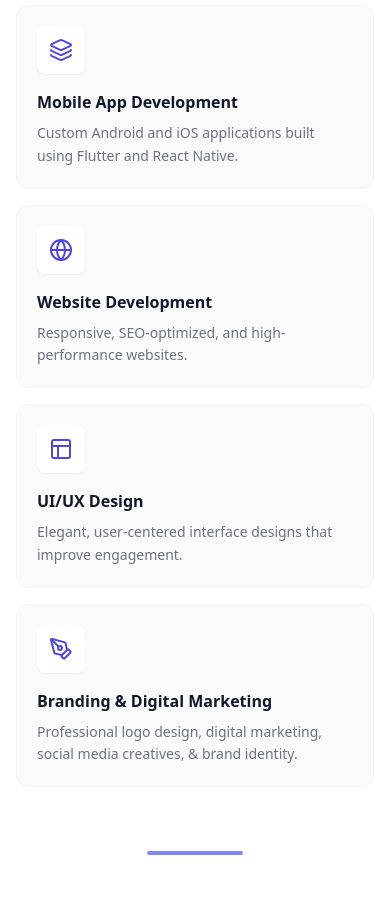
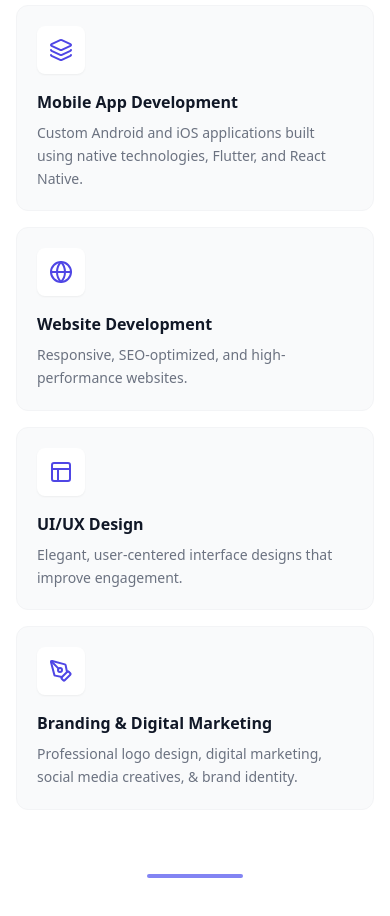
Before and after one commit to kksarang/personal-website, a React (Vite) app: page / in a window 390 px wide. Shown: the part 7040-7956 px from the top of the page. Built offline with nearby package versions, Linux system fonts and the light colour scheme.

Commit message:
style(portfolio): add native technologies to mobile app service description

```diff
--- a/src/components/AboutKkSystems.jsx
+++ b/src/components/AboutKkSystems.jsx
@@ -74,7 +74,7 @@ const AboutKkSystems = () => {
                         <h3 className="text-2xl font-bold text-gray-900 dark:text-white mb-6 border-b border-gray-100 dark:border-slate-800 pb-4">Our Core Services</h3>
                         <div className="grid grid-cols-1 sm:grid-cols-2 gap-4">
                             {[
-                                { title: "Mobile App Development", icon: Layers, desc: "Custom Android and iOS applications built using Flutter and React Native." },
+                                { title: "Mobile App Development", icon: Layers, desc: "Custom Android and iOS applications built using native technologies, Flutter, and React Native." },
                                 { title: "Website Development", icon: Globe, desc: "Responsive, SEO-optimized, and high-performance websites." },
                                 { title: "UI/UX Design", icon: Layout, desc: "Elegant, user-centered interface designs that improve engagement." },
                                 { title: "Branding & Digital Marketing", icon: PenTool, desc: "Professional logo design, digital marketing, social media creatives, & brand identity." }
```
